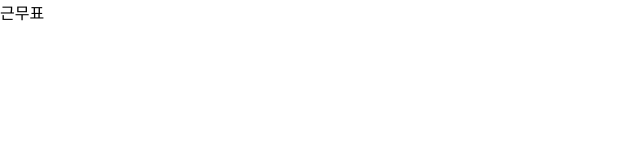
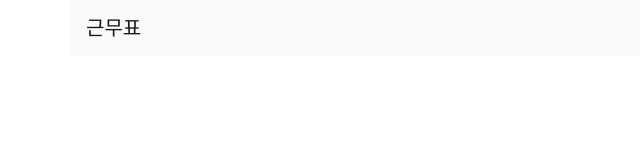
Before and after one commit to sskim0126/TimeTable, a React (Create React App) app: page / in a window 1280 px wide. Shown: the top 160 px of the page, without its empty margins (0-640 px from the left). Built offline with nearby package versions, Linux system fonts and the light colour scheme.

Commit message:
add bootstrap and Title components/css

```diff
--- a/package.json
+++ b/package.json
@@ -3,6 +3,8 @@
   "version": "0.1.0",
   "private": true,
   "dependencies": {
+    "bootstrap": "^4.0.0-alpha.6",
+    "eslint": "^6.4.0",
     "react": "^16.9.0",
     "react-addons-css-transition-group": "^15.6.2",
     "react-addons-transition-group": "^15.6.2",
--- a/src/App.js
+++ b/src/App.js
@@ -1,16 +1,11 @@
 import React from 'react';
 import './App.css';
-import {
-	Navbar,
-	NavbarBrand
-} from 'reactstrap';
+import Title from './components/Title';
 
 function App() {
   return (
     <div>
-			<Navbar color="faded" light expand="md">
-				<NavbarBrand>근무표</NavbarBrand>
-			</Navbar>
+			<Title />
     </div>
   );
 }
--- /dev/null
+++ b/src/components/Title.js
@@ -0,0 +1,28 @@
+import React from 'react';
+import '../css/Title.css';
+import {
+	Collapse,
+	Nav,
+	Navbar,
+	NavbarBrand,
+	NavbarToggler
+} from 'reactstrap';
+
+class Title extends React.Component {
+  constructor(props) {
+    super(props);
+
+  }
+
+  render() {
+		return (
+			<div>
+        <Navbar color="light" light className="container">
+					<NavbarBrand href="/">근무표</NavbarBrand>
+        </Navbar>
+			</div>
+		);
+  }
+}
+
+export default Title;
--- /dev/null
+++ b/src/css/Title.css
@@ -0,0 +1,5 @@
+.container {
+	border-bottom-width: 1;
+	border-bottom-color: black;
+	color: black;
+}
--- a/src/index.js
+++ b/src/index.js
@@ -2,6 +2,7 @@ import React from 'react';
 import ReactDOM from 'react-dom';
 import './index.css';
 import App from './App';
+import 'bootstrap/dist/css/bootstrap.css';
 import * as serviceWorker from './serviceWorker';
 
 ReactDOM.render(<App />, document.getElementById('root'));
```
Also changed, not shown: src/skeleton.txt (added), 2 other files (tests, documents, lock files or other folders).
